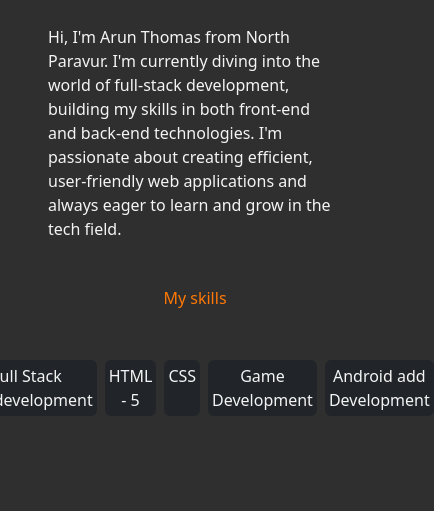
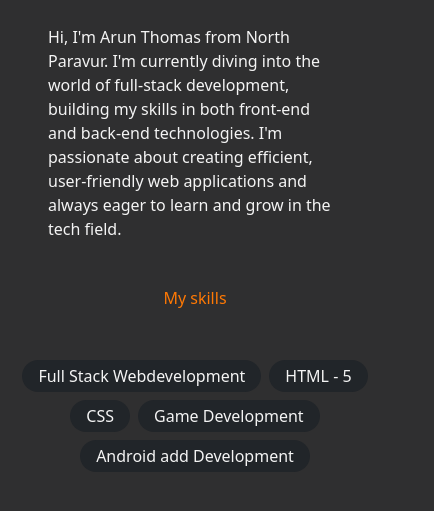
Before and after one commit to arunatoneway/Myprofileassign6, a plain HTML site: page aboutmepage.html in a window 390 px wide. Shown: the part 157-668 px from the top of the page, 434 px wide, since content can reach past the window. Drawn offline with nearby package versions, Linux system fonts and the light colour scheme.

Commit message:
made skills section responsive

```diff
--- a/aboutmepage.html
+++ b/aboutmepage.html
@@ -54,12 +54,16 @@
             <section>
                 <h6 class="txtclrorg text-center m-5">My skills</h6>
 
-                <div class=" d-flex text-center justify-content-center w-100">
-                    <div class="bg-dark rounded p-1 m-1">Full Stack Webdevelopment</div>
-                    <div class="bg-dark rounded p-1 m-1">HTML - 5</div>
-                    <div class="bg-dark rounded p-1 m-1">CSS</div>
-                    <div class="bg-dark rounded p-1 m-1">Game Development</div>
-                    <div class="bg-dark rounded p-1 m-1">Android add Development</div>
+                <div class=" text-center">
+                    <div class="row justify-content-center">
+                    <div class="bg-dark rounded-5 px-3 py-1 m-1 w-auto">Full Stack Webdevelopment</div>
+                    <div class="bg-dark rounded-5 px-3 py-1 m-1 w-auto">HTML - 5</div>
+                    <div class="bg-dark rounded-5 px-3 py-1 m-1 w-auto">CSS</div>
+                    <div class="bg-dark rounded-5 px-3 py-1 m-1 w-auto">Game Development</div>
+                    <div class="bg-dark rounded-5 px-3 py-1 m-1 w-auto">Android add Development</div>
+
+                    </div>
+
 
 
                 </div>
```
